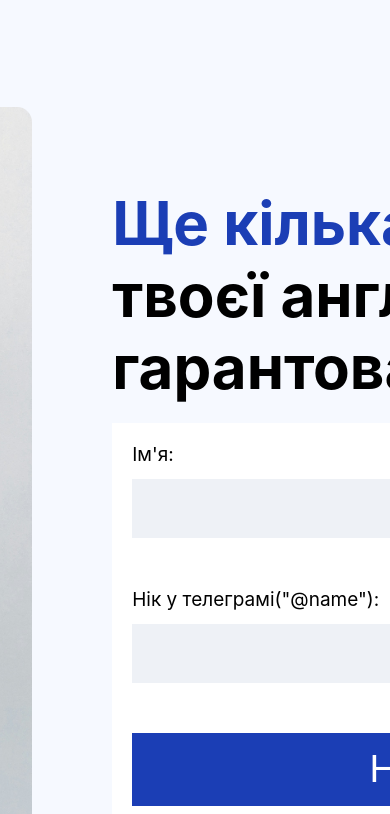
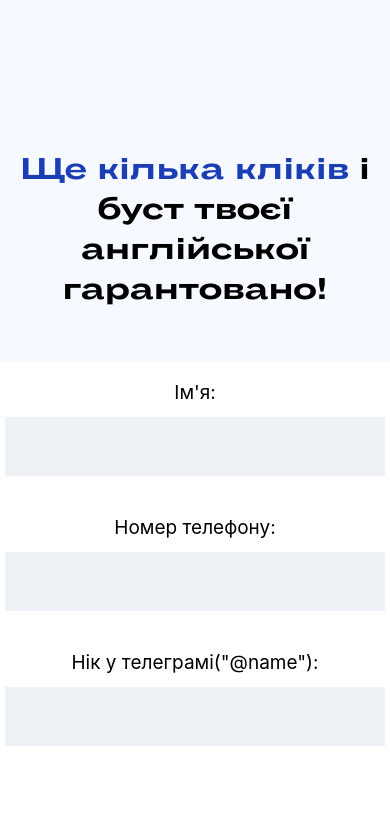
Before and after one commit to Vladarchuk124/LockInSchool, a React (Create React App) app: page / in a window 390 px wide. Shown: the part 6900-7714 px from the top of the page. Built offline with nearby package versions, Linux system fonts and the light colour scheme.

Commit message:
chore: add media for sign section

```diff
--- a/src/components/SignToSchool/ContactForm.jsx
+++ b/src/components/SignToSchool/ContactForm.jsx
@@ -68,7 +68,7 @@ function ContactForm() {
 
     return (
         <form className={styles.contactForm}>
-            <div style={{ display: "flex", justifyContent: "space-between", marginBottom: "30px" }}>
+            <div className={styles.upperPart}>
                 <label>
                     Ім'я:
                     <input
--- a/src/components/SignToSchool/ContactForm.module.css
+++ b/src/components/SignToSchool/ContactForm.module.css
@@ -5,6 +5,12 @@
     padding: 10px;
     font-size: 19px;
     margin-top: 20px;
+}
+
+.upperPart {
+    display: flex;
+    justify-content: space-between;
+    margin-bottom: 30px;
 }
 
 .contactForm label {
@@ -56,3 +62,24 @@
     font-size: 35px;
     font-weight: bold;
 }
+
+@media screen and (max-width: 1000px) {
+    .upperPart {
+        flex-direction: column;
+        margin: 0;
+    }
+
+    .contactForm {
+        max-width: fit-content;
+    }
+
+    .contactForm button {
+        font-size: 23px;
+    }
+
+    .contactForm label {
+        margin-bottom: 20px;
+        align-items: center;
+        font-size: 19px;
+    }
+}
--- a/src/components/SignToSchool/SignToSchool.jsx
+++ b/src/components/SignToSchool/SignToSchool.jsx
@@ -7,9 +7,10 @@ function SignToSchool() {
         <section className={styles.signSection}>
             <img src="LockInSchool/dog.jpg" alt="dogImg" />
             <div style={{ display: "flex", flexDirection: "column", maxWidth: "900px" }}>
-                <div>
-                    <strong style={{ color: "#1b3eb5", fontSize: "60px" }}>Ще кілька кліків</strong>
-                    <strong style={{ fontSize: "60px" }}> і буст твоєї англійської гарантовано!</strong>
+                <div className={styles.textPart}>
+                    <p>
+                        <strong style={{ color: "#1b3eb5" }}>Ще кілька кліків </strong><strong> і буст твоєї англійської гарантовано!</strong>
+                    </p>
                 </div>
                 <div className={styles.signForm}>
                     <ContactForm />
--- a/src/components/SignToSchool/SignToSchool.module.css
+++ b/src/components/SignToSchool/SignToSchool.module.css
@@ -7,10 +7,32 @@
     gap: 80px;
 }
 
+.signSection p{
+    font-family: BodyGrotesqueLarge;
+    font-size: 45px;
+    font-weight: bold;
+}
+
 .signSection img {
     height: 800px;
     border-radius: 15px;
 }
 
 @media screen and (max-width: 1600px) {
+    .signSection img {
+        display: none;
+    }
 }
+
+
+@media screen and (max-width: 1000px) {
+    .signForm, .textPart {
+        display: flex;
+        justify-content: center;
+        text-align: center;
+    }
+
+    .signSection p {
+        font-size: 30px;
+    }
+}
```
